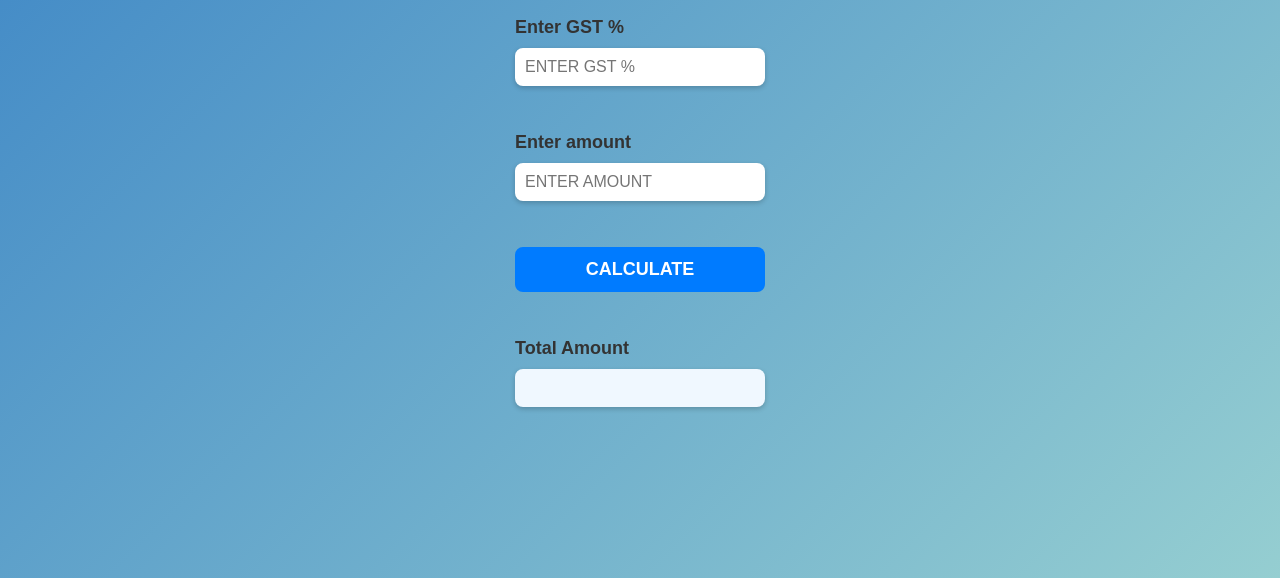
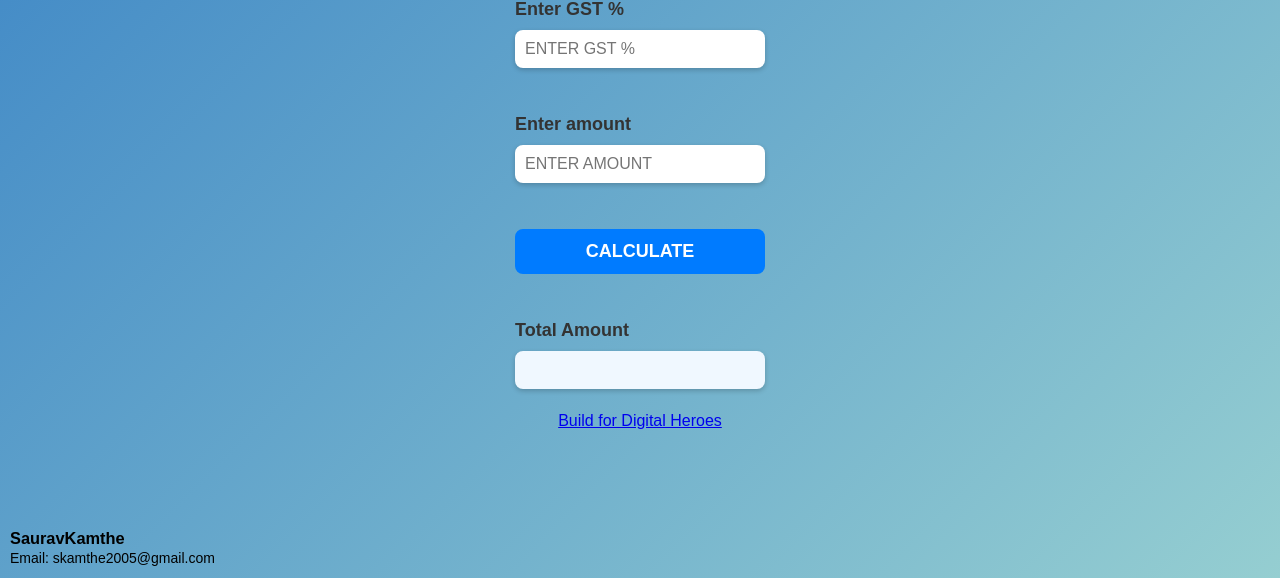
Before and after one commit to skamthe2005-dot/gst-calculater, a plain HTML site: page index.html in a window 1280 px wide. Shown: the part 222-800 px from the top of the page. Drawn offline with Linux system fonts and the light colour scheme.

Commit message:
added digital heroes requirements

```diff
--- a/index.html
+++ b/index.html
@@ -6,7 +6,14 @@
     <title>calculate your gst amount</title>
     <link rel="stylesheet" href="style.css">
 </head>
+ <div class="contact-info">
+        <h3>SauravKamthe</h3>
+        <p>Email: skamthe2005@gmail.com</p>
+    </div>
 <body>
+
+
+
     <h1>CALCULATE YOUR GST AMOUNT</h1>
 
     <Label>Enter GST %</Label>
@@ -18,7 +25,13 @@
     <BUTTOn type="submit" onclick="calculategst()">CALCULATE</BUTTOn><br><br>
 
     <label>Total Amount</label>
-    <input type="number" id="total" default="0">
+    <input type="number" id="total" default="0"><br>
+
+
+    <a href="https://digitalheroesco.com">
+        Build for Digital Heroes
+    </a>
+
 
     <script src="script.js"></script>
 </body>
--- a/style.css
+++ b/style.css
@@ -14,6 +14,17 @@ body{
     flex-direction: column;
     justify-content: center;
     align-items: center;
+}
+
+.contact-info{
+    position:fixed;
+    bottom: 10px;
+    left: 10px;
+    text-align: left;
+    font-size: 14px;
+}
+.contact-info p{
+    margin:2px 0;
 }
 
 /* Heading */
```
